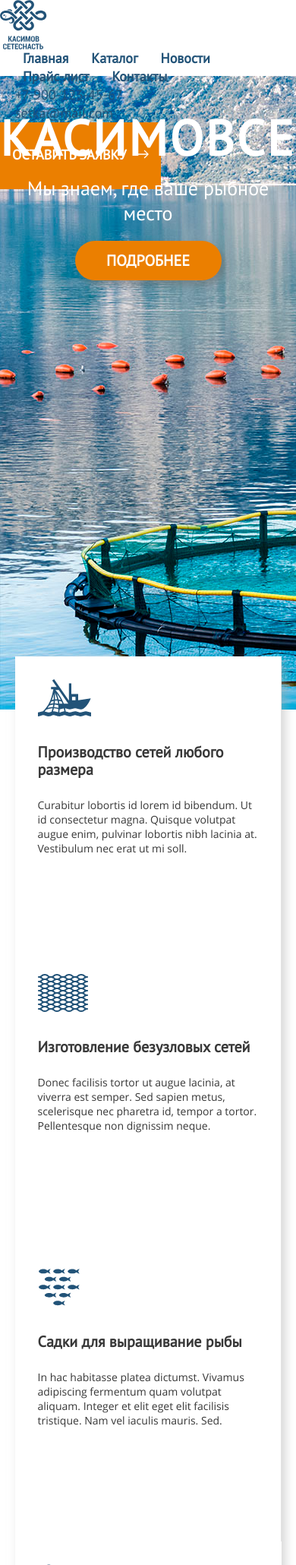
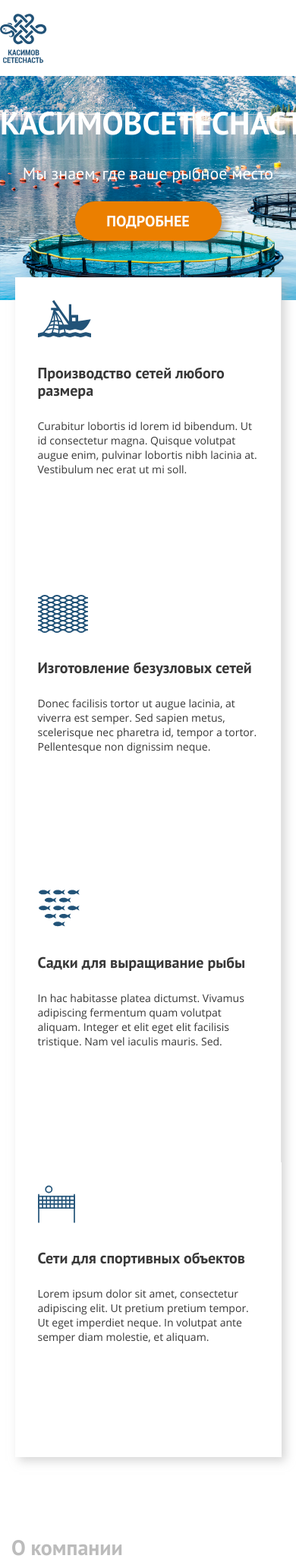
Before and after one commit to solovjevrv/kasimov-wp, a PHP site: page / in a window 390 px wide; the page is wider, and only the part inside the window is pictured. Shown: the top 2060 px of that part at 76% size. Run offline with PHP 8.4, Linux system fonts and the light colour scheme.

Commit message:
Правки + частичный адаптив Hero

```diff
--- a/css/fonts.css
+++ b/css/fonts.css
@@ -5,12 +5,12 @@
 
 }
 
-/* @font-face {
-  font-family: "PT_Sans_Bold";
+@font-face {
+  font-family: "PT_Sans_Regular";
   src: url(../fonts/PTSans-Bold.ttf) format("truetype");
   font-style: normal;
-  font-weight: normal;
-}  */
+  font-weight: bold;
+}
 
 @font-face {
   font-family: "Open_Sans_Regular";
@@ -18,17 +18,17 @@
   font-style: normal;
 
 }
-
-/* @font-face {
+/*
+@font-face {
   font-family: "Open_Sans_SemiBold";
   src: url(../fonts/OpenSans-SemiBold.ttf) format("truetype");
   font-style: normal;
   font-weight: normal;
-}
+}  */
 
 @font-face {
-  font-family: "Open_Sans_Bold";
+  font-family: "Open_Sans_Regular";
   src: url(../fonts/OpenSans-Bold.ttf) format("truetype");
   font-style: normal;
-  font-weight: normal;
-}  */
+  font-weight: bold;
+}
--- a/css/main.css
+++ b/css/main.css
@@ -1,8 +1,11 @@
 html {
   scroll-behavior: smooth;
 }
-
-h3{
+.body {
+  box-sizing: border-box;
+  overflow-y: hidden;
+}
+h3 {
   font-family: "PT_Sans_Regular";
   font-weight: bold;
   font-size: 28px;
@@ -116,23 +115,33 @@ h5 {
 .hero {
   background: url(../img/sadok-1.png) no-repeat;
   background-size: cover;
-  height: 834px;
+  padding: 10% 0% 30% 0%;
+  width: 100%;
+}
 
+.hidden-block {
+  width: 100%;
+  background: url(../img/sadok-2.png) no-repeat;
+  background-size: cover;
+  display: none;
+  color: #FFFFFF;
+  padding: 15% 0% 28% 0%;
+  margin-top: -2px;
 }
 
 .hero-title {
-  padding-top: 10vw;
   text-align: center;
 }
 
 .hero-title h1 {
   font-family: "PT_Sans_Regular";
   font-weight: bold;
-  font-size: 65px;
+  font-size: 72px;
   line-height: 84px;
-  letter-spacing: 2.87857px;
+  letter-spacing: 2.5;
   text-transform: uppercase;
   color: #FFFFFF;
+
 }
 
 .hero-title span {
@@ -637,56 +709,65 @@ iframe {
   line-height: 27px;
   color: #FFFFFF;
   margin-left: 20px;
+  padding-bottom: 40px;
+
 }
 
-.contacts-text{
+.contacts-text {
   font-family: "Open_Sans_Regular";
   font-size: 18px;
   line-height: 24px;
   color: #FFFFFF;
   margin-left: 55px;
+  margin-bottom: 5px;
   max-width: 350px;
 }
+
 .contacts input {
-  margin: 30px auto;
+  margin: 40px auto;
   display: block;
   resize: none;
   width: 90%;
   height: 50px;
+  border: none;
 }
 
 .contacts textarea {
-  margin: 30px auto;
+  margin: 40px auto;
   display: block;
   resize: none;
   width: 90%;
   height: 180px;
+  border: none;
 }
 
 .contacts textarea::-webkit-input-placeholder {
   font-family: "Open_Sans_Regular";
-  font-size: 16px;
+  font-size: 14px;
   line-height: 22px;
   color: #C5C5C5;
   padding: 5px;
 }
+
 ::-moz-placeholder {
   font-family: "Open_Sans_Regular";
-  font-size: 16px;
+  font-size: 14px;
   line-height: 22px;
   color: #C5C5C5;
   padding: 5px;
 }
+
 :-moz-placeholder {
   font-family: "Open_Sans_Regular";
-  font-size: 16px;
+  font-size: 14px;
   line-height: 22px;
   color: #C5C5C5;
   padding: 5px;
-}/* Firefox 18- */
+}
+
 :-ms-input-placeholder {
   font-family: "Open_Sans_Regular";
-  font-size: 16px;
+  font-size: 14px;
   line-height: 22px;
   color: #C5C5C5;
   padding: 5px;
@@ -694,28 +775,32 @@ iframe {
 
 .contacts input::-webkit-input-placeholder {
   font-family: "Open_Sans_Regular";
-  font-size: 16px;
+  font-size: 14px;
   line-height: 22px;
   color: #C5C5C5;
   padding: 5px;
 }
+
 ::-moz-placeholder {
   font-family: "Open_Sans_Regular";
-  font-size: 16px;
+  font-size: 14px;
   line-height: 22px;
   color: #C5C5C5;
   padding: 5px;
 }
+
 :-moz-placeholder {
   font-family: "Open_Sans_Regular";
-  font-size: 16px;
+  font-size: 14px;
   line-height: 22px;
   color: #C5C5C5;
   padding: 5px;
-}/* Firefox 18- */
+}
+
+/* Firefox 18- */
 :-ms-input-placeholder {
   font-family: "Open_Sans_Regular";
-  font-size: 16px;
+  font-size: 14px;
   line-height: 22px;
   color: #C5C5C5;
   padding: 5px;
@@ -806,3 +901,68 @@ iframe {
   line-height: 13px;
   color: #383838;
 }
+
+/* ---------- RESPONSIVE ---------- */
+
+@media screen and (max-width: 1200px) {
+
+  .desktop-nav,
+  .menu-contacts,
+  .menu-button {
+    display: none;
+  }
+
+  .hidden-block {
+    padding: 9% 0% 32% 0%;
+
+  }
+}
+
+@media screen and (max-width: 991px) {
+  .hidden-block {
+    padding: 5% 0% 35% 0%;
+  }
+}
+
+@media screen and (max-width: 767px) {
+  .hidden-block {
+    padding: 5% 0% 33% 0%;
+  }
+  .hero-title h1 {
+    font-size: 60px;
+  }
+}
+
+@media screen and (max-width: 630px) {
+  .hero-title h1 {
+    font-size: 42px;
+  }
+  .hero-title span {
+    font-size: 22px;
+  }
+  .hero {
+    background: url(../img/sadok-1.png) no-repeat;
+    background-size: cover;
+    padding: 5% 0% 15% 0%;
+  }
+  .hidden-block {
+    width: 100%;
+    background: url(../img/sadok-2.png) no-repeat;
+    background-size: cover;
+    padding: 4% 0% 17% 0%;
+  }
+  .hidden-block p {
+    width: 70%;
+    margin: 20px auto;
+  }
+
+  .features-container {
+    margin: -30px auto;
+  }
+  .hidden-block h2 {
+    font-size: 30px;
+  }
+  .hidden-block p {
+
+  }
+}
--- a/index.html
+++ b/index.html
@@ -27,7 +27,7 @@
             <li><a href="#">Главная</a></li>
             <li><a href="#">Каталог</a></li>
             <li><a href="#">Новости</a></li>
-            <li><a href="#">Прайс-лист</a></li>
+            <li><a href="#">О компании</a></li>
             <li><a href="#">Контакты</a></li>
           </ul>
         </div>
@@ -48,19 +48,19 @@
 
 
   <!-- < ---------- HERO ---------- > -->
-  <section class="hero">
+  <div class="hero">
     <div class="hero-title">
       <h1>касимовсетеснасть</h1>
       <span>Мы знаем, где ваше рыбное место</span>
     </div>
     <a class="hero-button" href="#hidden">Подробнее</a>
-  </section>
+  </div>
   <div class="hidden-block" id="hidden">
-    <h2>Садки для аквакультуры</h2>
-    <p>Lorem ipsum dolor sit amet, consectetur adipisicing elit. Aspernatur, amet!
-      Lorem ipsum dolor sit amet, consectetur adipisicing elit. Aspernatur, amet!
-    </p>
-    <a class="hidden-button" id="hidden-button" href="#">Каталог</a>
+        <h2>Садки для аквакультуры</h2>
+        <p>Lorem ipsum dolor sit amet, consectetur adipisicing elit. Aspernatur, amet!
+          Lorem ipsum dolor sit amet, consectetur adipisicing elit. Aspernatur, amet!
+        </p>
+        <a class="hidden-button" id="hidden-button" href="#">Каталог</a>
   </div>
 
   <!-- < ---------- FEATURES ---------- > -->
@@ -230,7 +230,7 @@
               <div class="circle-1"></div>
               <div class="line"></div>
               <h5>Вы оставляете заявку</h5>
-              <a class="about-button" href="#">Написать</a>
+              <a class="cooperation-button" href="#">Написать</a>
             </div>
           </div>
           <div class="col">
@@ -282,7 +282,7 @@
               </svg>
               <div class="circle-5"></div>
               <h5>Доставка</h5>
-              <a class="about-button" href="#">Варианты</a>
+              <a class="cooperation-button" href="#">Варианты</a>
             </div>
           </div>
         </div>
@@ -310,8 +310,9 @@
               <p class="post-text">Donec facilisis tortor ut augue lacinia, at viverra est semper. Sed sapien
                 metus,scelerisque nec pharetra id, tempor a tortor. Pellentesque non dignissim neque. scelerisque nec
                 pharetra id, tempor a tortor.</p>
-              <a href="#" class="post-button">Читать далее</a>
+
             </div>
+            <a href="#" class="post-button">Читать далее</a>
           </div>
         </div>
         <div class="col-lg-3 col-md-12">
@@ -321,8 +322,9 @@
               <h5 class="post-title">Отличие узловых сетей от безузловых</h5>
               <span class="post-data">22/12/2018</span>
               <p class="post-text">Donec facilisis tortor ut augue lacinia, at viverra est semper. </p>
-              <a href="#" class="post-button">Читать далее</a>
+
             </div>
+            <a href="#" class="post-button">Читать далее</a>
           </div>
         </div>
         <div class="col-lg-3 col-md-12">
@@ -332,8 +334,9 @@
               <h5 class="post-title">Как правильно кормить форель</h5>
               <span class="post-data">22/12/2018</span>
               <p class="post-text">Donec facilisis tortor ut augue lacinia, at viverra est semper. </p>
-              <a href="#" class="post-button">Читать далее</a>
+
             </div>
+            <a href="#" class="post-button">Читать далее</a>
           </div>
         </div>
       </div>
@@ -353,7 +356,7 @@
             <div class="form-title">
               <h2> Оставить заявку</h2>
               <h3>Начните сотрудничество</h3>
-
+            </div>
 
               <form>
                 <input type="text" placeholder="Как к вам обращаться?">
@@ -362,8 +365,8 @@
 
               </form>
               <p>Нажимая кнопку «Отправить», вы соглашаетесь с Политикой Конфиденциальности сайта</p>
-              <a href="#" class="button-send">Отправить</a>
-            </div>
+              <a href="#" class="button-send">Отправить <img src="img/ico-button-send.svg" alt=""></a>
+
           </div>
         </div>
         <div class="col-lg-6">
@@ -403,7 +406,7 @@
         <li class="footer-item"><a href="#">Каталог</a></li>
         <li class="footer-item"><a href="#">Новости</a></li>
         <li class="footer-item"><a href="#">Контакты</a></li>
-        <li class="footer-item"><a href="#">Прайс-лист</a></li>
+        <li class="footer-item"><a href="#">О компании</a></li>
       </ul>
     </div>
     <p class="footer-text"> Все права защищены. © 2018</p>
--- a/js/main.js
+++ b/js/main.js
@@ -4,6 +4,7 @@ $(document).ready(function () {
 
   });
 });
+
 
 $(document).ready(function () { // for Step-2
   $(".step-2").mouseover(function () {
```
Also changed, not shown: other parts of css/main.css (+115 -46 lines), img/ico-button-send.svg (added), img/sadok-1-s.png (added), img/sadok-2-s.png (added), img/sadok.jpg (added). Lines whose indentation alone changed are shown as unchanged.
